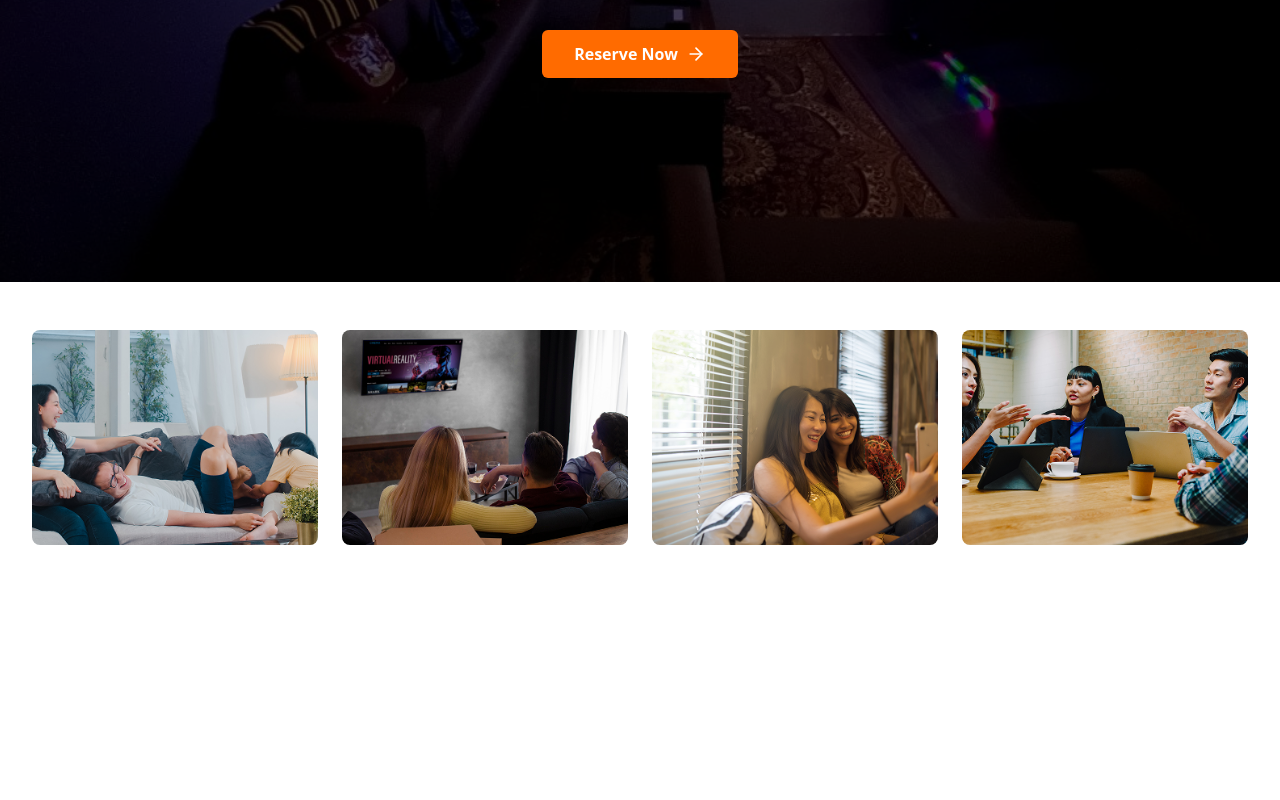
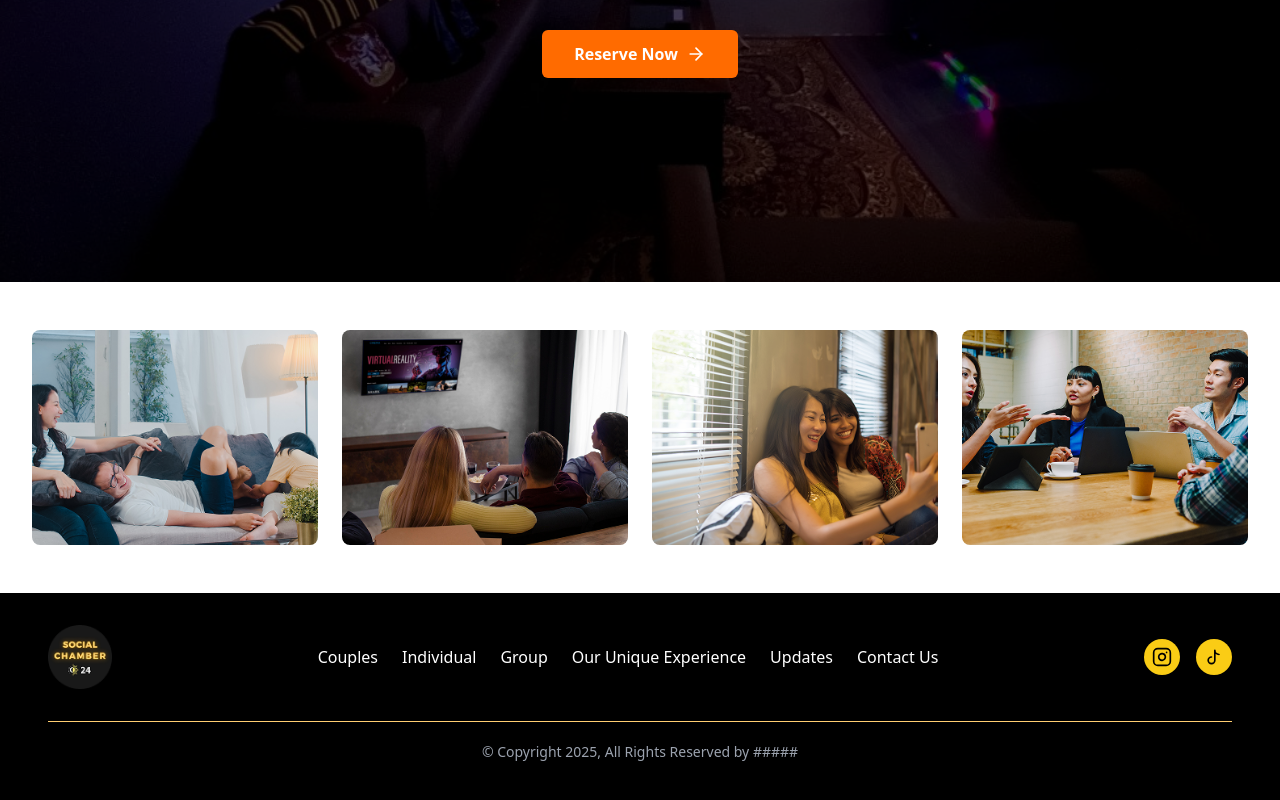
Before and after one commit to fsdteam8/boss65-frontend, a Next.js app: page / in a window 1280 px wide. Shown: the part 518-1318 px from the top of the page. Before the commit the page ends 1111 px from the top, so only its background shows below. Built offline with nearby package versions, Linux system fonts and the light colour scheme.

Commit message:
add footer

```diff
--- a/src/app/layout.tsx
+++ b/src/app/layout.tsx
@@ -2,6 +2,7 @@ import type { Metadata } from "next";
 import localFont from "next/font/local";
 import "./globals.css";
 import Navbar from "@/components/Navbar/Navbar";
+import Footer from "@/components/Footer/Footer";
 
 const geistSans = localFont({
   src: "./fonts/GeistVF.woff",
@@ -31,6 +32,7 @@ export default function RootLayout({
       >
         <Navbar/>
         {children}
+        <Footer/>
       </body>
     </html>
   );
--- /dev/null
+++ b/src/components/Footer/Footer.tsx
@@ -0,0 +1,77 @@
+import Link from "next/link"
+import { Instagram, Sparkles } from "lucide-react"
+import Image from "next/image"
+
+export default function Footer() {
+  return (
+    <footer className="bg-black  text-white py-8 px-4 md:px-8 lg:px-12">
+      <div className="container mx-auto">
+        <div className="flex flex-col md:flex-row justify-between items-center mb-8">
+          {/* Logo and brand */}
+
+            <div className="relative h-14 w-14 md:h-16 md:w-16">
+                      <Image src="/img/logo.png" alt="Social Chamber" fill className="object-contain" />
+                    </div>
+
+          {/* Navigation */}
+          <nav className="flex flex-wrap justify-center gap-4 md:gap-6 mb-6 md:mb-0 text-sm md:text-base">
+            <Link href="#" className="hover:text-[#ff6b00] transition-colors">
+              Couples
+            </Link>
+            <Link href="#" className="hover:text-[#ff6b00] transition-colors">
+              Individual
+            </Link>
+            <Link href="#" className="hover:text-[#ff6b00] transition-colors">
+              Group
+            </Link>
+            <Link href="#" className="hover:text-[#ff6b00] transition-colors">
+              Our Unique Experience
+            </Link>
+            <Link href="#" className="hover:text-[#ff6b00] transition-colors">
+              Updates
+            </Link>
+            <Link href="#" className="hover:text-[#ff6b00] transition-colors">
+              Contact Us
+            </Link>
+          </nav>
+
+          {/* Social icons */}
+          <div className="flex gap-4">
+            <Link
+              href="#"
+              className="bg-yellow-400 text-black rounded-full p-2 hover:opacity-80 transition-opacity"
+              aria-label="Instagram"
+            >
+              <Instagram className="h-5 w-5" />
+            </Link>
+            <Link
+              href="#"
+              className="bg-yellow-400 text-black rounded-full p-2 hover:opacity-80 transition-opacity"
+              aria-label="TikTok"
+            >
+              <svg
+                xmlns="http://www.w3.org/2000/svg"
+                width="20"
+                height="20"
+                viewBox="0 0 24 24"
+                fill="none"
+                stroke="currentColor"
+                strokeWidth="2"
+                strokeLinecap="round"
+                strokeLinejoin="round"
+              >
+                <path d="M9 12a4 4 0 1 0 4 4V4a5 5 0 0 0 5 5" />
+              </svg>
+            </Link>
+          </div>
+        </div>
+
+        {/* Divider */}
+        {/* <div className="border-t border-[#FFCE71] my-4"></div> */}
+
+        {/* Copyright */}
+        <div className="text-center text-sm max-w-[1296px] mx-auto text-gray-400 border-t border-[#FFCE71] p-5 my-5">© Copyright 2025, All Rights Reserved by #####</div>
+      </div>
+    </footer>
+  )
+}
```
